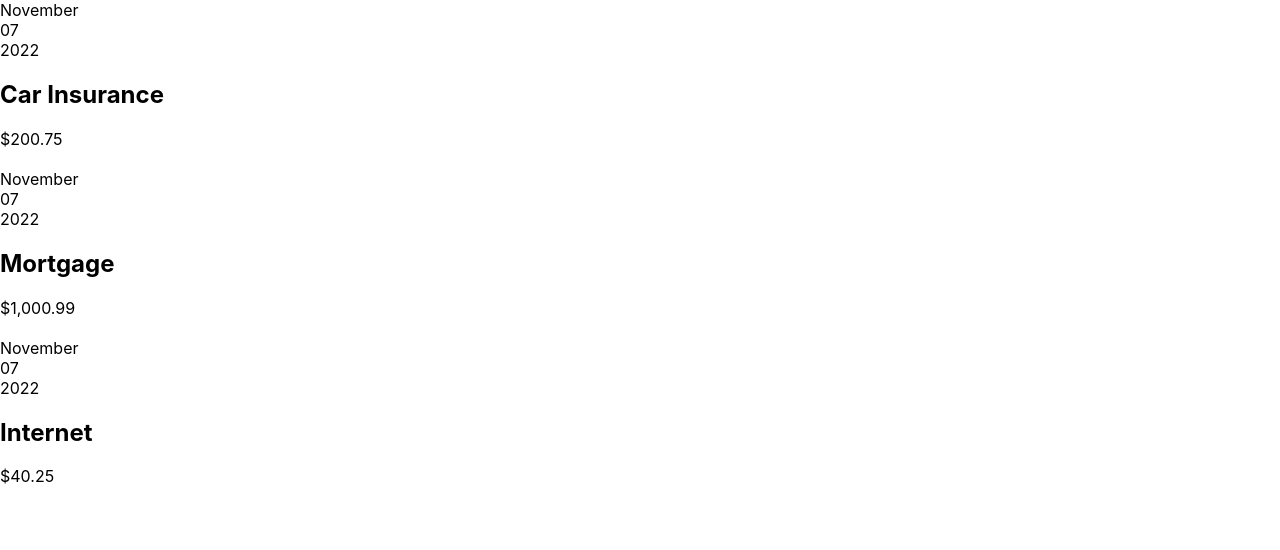
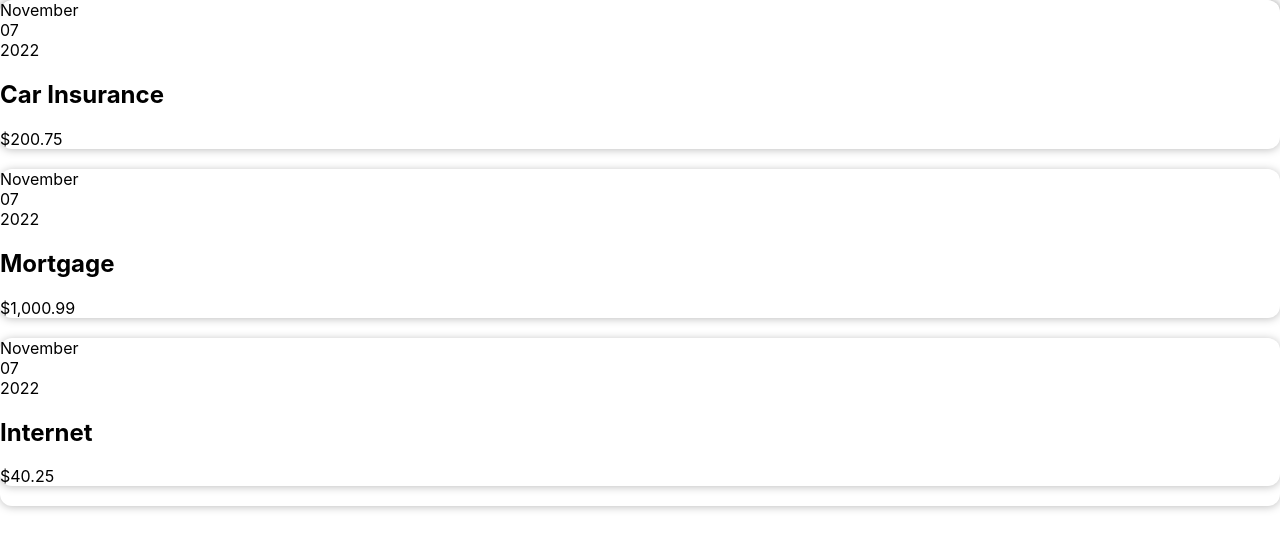
Before and after one commit to thebrandonhoward/reactdemo, a React (Create React App) app: page / in a window 1280 px wide. Shown: the top 550 px of the page. Built offline with nearby package versions, Linux system fonts and the light colour scheme.

Commit message:
Adds correction for card css import

```diff
--- a/src/components/Card.css
+++ b/src/components/Card.css
@@ -1,6 +1,4 @@
 .card {
-    background-color: beige;
-    border-color: black;
     border-radius: 12px;
     box-shadow: 0 1px 8px rgba(0, 0, 0, 0.25);
 }
--- a/src/components/Card.tsx
+++ b/src/components/Card.tsx
@@ -1,3 +1,5 @@
+import './Card.css';
+
 function Card(props:any) {
     const classes = 'card' + props.className;
 
--- a/src/components/Expenses.tsx
+++ b/src/components/Expenses.tsx
@@ -1,3 +1,4 @@
+import Card from "./Card";
 import ExpenseItem from "./ExpenseItem";
 
 function Expenses() {
@@ -23,7 +24,7 @@ function Expenses() {
     ];
 
     return(
-        <div>
+        <Card>
             <ExpenseItem expenseDate={expenses[0].expenseDate}
                          expenseTitle={expenses[0].expenseTitle}
                          expenseAmount={expenses[0].expenseAmount}></ExpenseItem><br/>
@@ -33,7 +34,7 @@ function Expenses() {
             <ExpenseItem expenseDate={expenses[2].expenseDate}
                          expenseTitle={expenses[2].expenseTitle}
                          expenseAmount={expenses[2].expenseAmount}></ExpenseItem><br/>
-        </div>
+        </Card>
     )
 }
 
```
